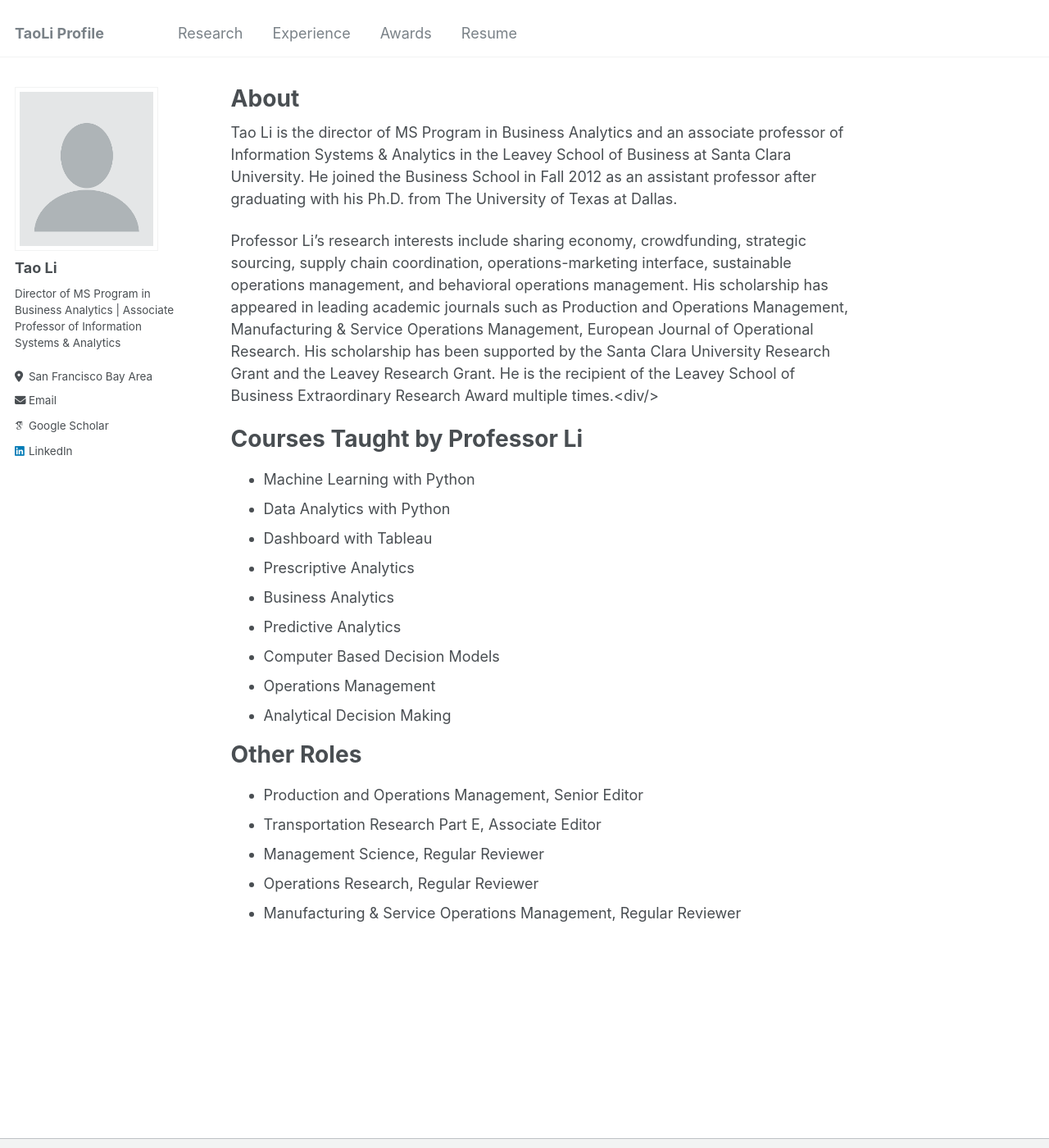
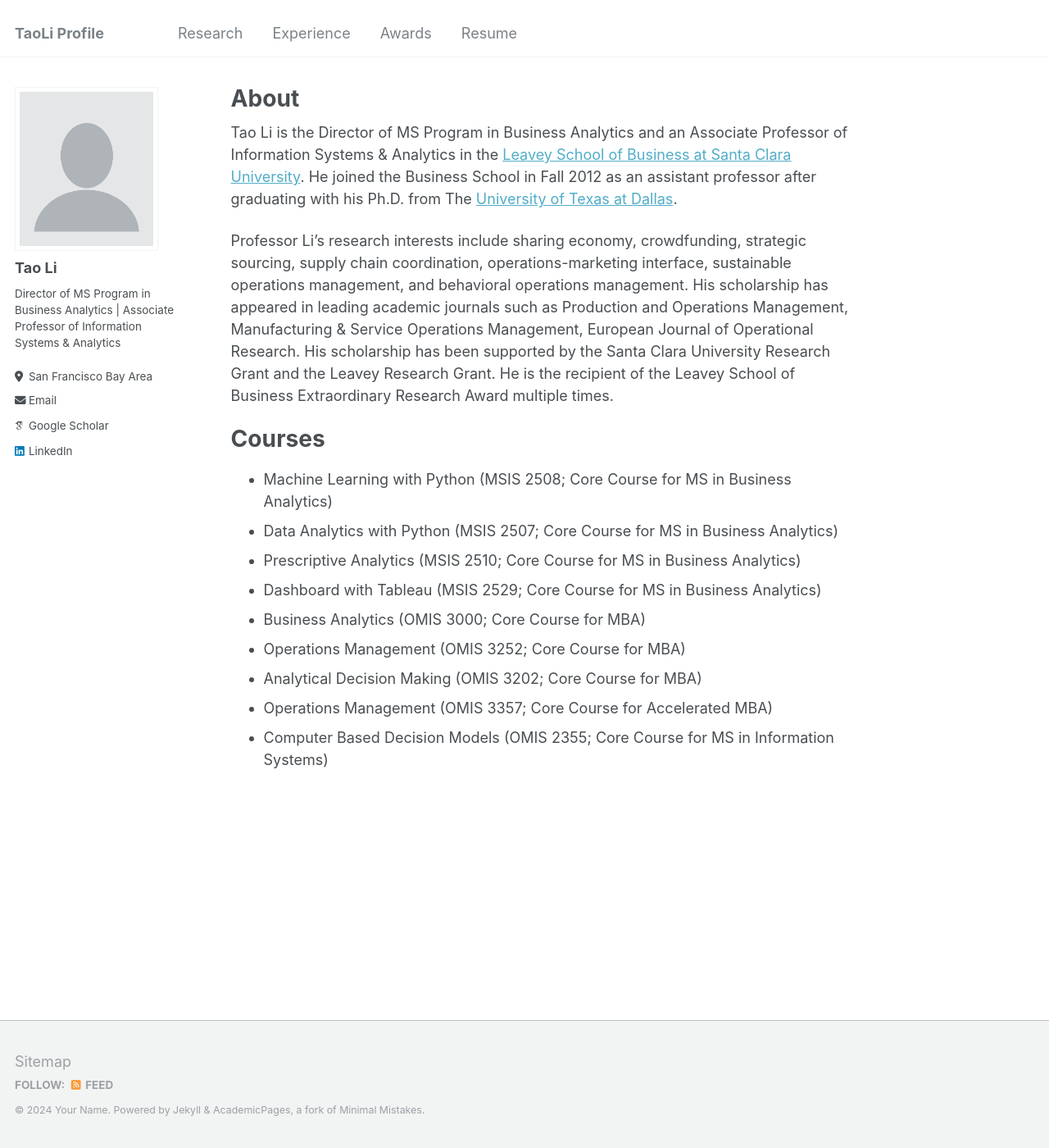
Before and after one commit to Judydy0417/TaoLi.github.io, a Jekyll site: the page built from _pages/about.md, in a window 1280 px wide and 1400 px high. Shown: the whole window at 82% size. Built offline with Jekyll 4.4.1, drawn with Linux system fonts in a browser that asks for light colours; some web fonts are replaced.

Commit message:
Update about.md

```diff
--- a/_pages/about.md
+++ b/_pages/about.md
@@ -7,34 +7,21 @@ redirect_from:
   - /about.html
 ---
 
-Tao Li is the director of MS Program in Business Analytics and an associate professor of Information Systems & Analytics in the Leavey School of Business at Santa Clara University. He joined the Business School in Fall 2012 as an assistant professor after graduating with his Ph.D. from The University of Texas at Dallas.
+Tao Li is the Director of MS Program in Business Analytics and an Associate Professor of Information Systems & Analytics in the <a href="http://example.com">Leavey School of Business at Santa Clara University</a>. He joined the Business School in Fall 2012 as an assistant professor after graduating with his Ph.D. from The <a href="http://example.com">University of Texas at Dallas</a>.
 
-Professor Li’s research interests include sharing economy, crowdfunding, strategic sourcing, supply chain coordination, operations-marketing interface, sustainable operations management, and behavioral operations management. His scholarship has appeared in leading academic journals such as Production and Operations Management, Manufacturing & Service Operations Management, European Journal of Operational Research. His scholarship has been supported by the Santa Clara University Research Grant and the Leavey Research Grant. He is the recipient of the Leavey School of Business Extraordinary Research Award multiple times.<div/>
+Professor Li’s research interests include sharing economy, crowdfunding, strategic sourcing, supply chain coordination, operations-marketing interface, sustainable operations management, and behavioral operations management. His scholarship has appeared in leading academic journals such as Production and Operations Management, Manufacturing & Service Operations Management, European Journal of Operational Research. His scholarship has been supported by the Santa Clara University Research Grant and the Leavey Research Grant. He is the recipient of the Leavey School of Business Extraordinary Research Award multiple times.
 
 
-
-Courses Taught by Professor Li
+Courses
 ======
 <ul>
-    <li>Machine Learning with Python</li>
-    <li>Data Analytics with Python</li>
-    <li>Dashboard with Tableau</li>
-    <li>Prescriptive Analytics</li>
-    <li>Business Analytics</li>
-    <li>Predictive Analytics</li>
-    <li>Computer Based Decision Models</li>
-    <li>Operations Management</li>
-    <li>Analytical Decision Making</li>
+  <li>Machine Learning with Python (MSIS 2508; Core Course for MS in Business Analytics)</li>
+  <li>Data Analytics with Python (MSIS 2507; Core Course for MS in Business Analytics)</li>
+  <li>Prescriptive Analytics (MSIS 2510; Core Course for MS in Business Analytics)</li>
+  <li>Dashboard with Tableau (MSIS 2529; Core Course for MS in Business Analytics)</li>
+  <li>Business Analytics (OMIS 3000; Core Course for MBA)</li>
+  <li>Operations Management (OMIS 3252; Core Course for MBA)</li>
+  <li>Analytical Decision Making (OMIS 3202; Core Course for MBA)</li>
+  <li>Operations Management (OMIS 3357; Core Course for Accelerated MBA)</li>
+  <li>Computer Based Decision Models (OMIS 2355; Core Course for MS in Information Systems)</li>
 </ul>
-
-
-
-Other Roles
-======
-<ul>
-    <li>Production and Operations Management, Senior Editor</li>
-    <li>Transportation Research Part E, Associate Editor</li>
-    <li>Management Science, Regular Reviewer</li>
-    <li>Operations Research, Regular Reviewer</li>
-    <li>Manufacturing & Service Operations Management, Regular Reviewer</li>
-</ul>
```
